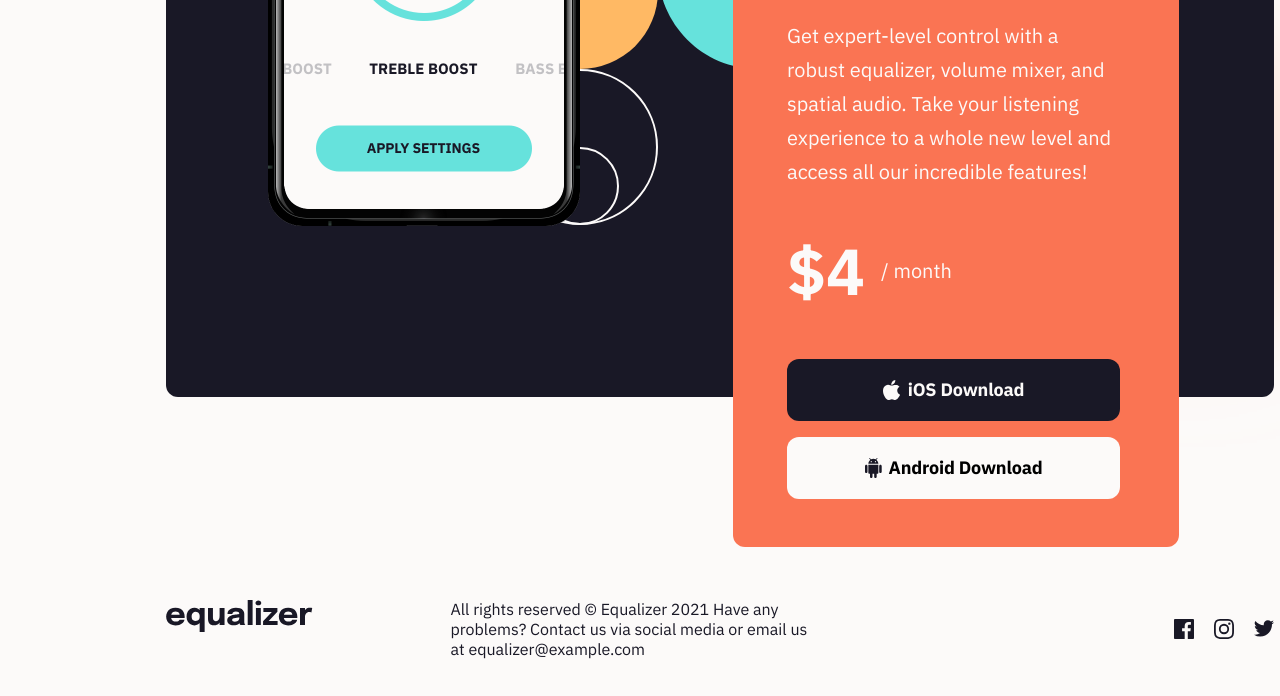
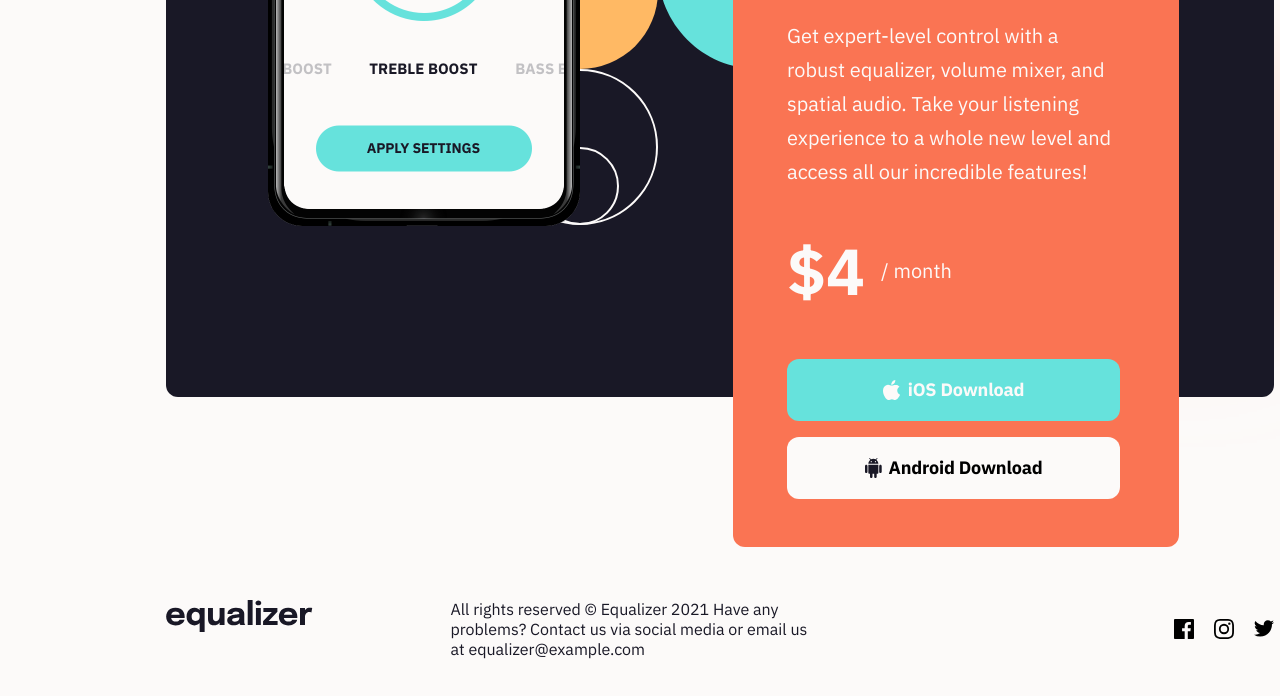
Before and after one commit to iuliancarnaru/FM-equalizer-landing-page, a plain HTML site: page index.html in a window 1280 px wide. Both pictures are taken after a click on the button "iOS Download". Shown: the part 1064-1760 px from the top of the page. Drawn offline with Linux system fonts and the light colour scheme.

Commit message:
update hover states and svg imports

```diff
--- a/index.html
+++ b/index.html
@@ -75,9 +75,27 @@
           </p>
         </div>
         <div class="footer__social">
-          <img src="./assets/icon-facebook.svg" alt="icon-facebook" />
-          <img src="./assets/icon-instagram.svg" alt="instagram-facebook" />
-          <img src="./assets/icon-twitter.svg" alt="twitter-facebook" />
+          <div class="footer__social--facebook">
+            <svg width="20" height="20" xmlns="http://www.w3.org/2000/svg">
+              <path
+                d="M18.896 0H1.104C.494 0 0 .494 0 1.104v17.793C0 19.506.494 20 1.104 20h9.58v-7.745H8.076V9.237h2.606V7.01c0-2.583 1.578-3.99 3.883-3.99 1.104 0 2.052.082 2.329.119v2.7h-1.598c-1.254 0-1.496.597-1.496 1.47v1.928h2.989l-.39 3.018h-2.6V20h5.098c.608 0 1.102-.494 1.102-1.104V1.104C20 .494 19.506 0 18.896 0Z"
+              />
+            </svg>
+          </div>
+          <div class="footer__social--instagram">
+            <svg width="20" height="20" xmlns="http://www.w3.org/2000/svg">
+              <path
+                d="M10 1.802c2.67 0 2.987.01 4.042.059 2.71.123 3.975 1.409 4.099 4.099.048 1.054.057 1.37.057 4.04 0 2.672-.01 2.988-.057 4.042-.124 2.687-1.387 3.975-4.1 4.099-1.054.048-1.37.058-4.041.058-2.67 0-2.987-.01-4.04-.058-2.718-.124-3.977-1.416-4.1-4.1-.048-1.054-.058-1.37-.058-4.041 0-2.67.01-2.986.058-4.04.124-2.69 1.387-3.977 4.1-4.1 1.054-.048 1.37-.058 4.04-.058ZM10 0C7.284 0 6.944.012 5.877.06 2.246.227.227 2.242.061 5.877.01 6.944 0 7.284 0 10s.012 3.057.06 4.123c.167 3.632 2.182 5.65 5.817 5.817 1.067.048 1.407.06 4.123.06s3.057-.012 4.123-.06c3.629-.167 5.652-2.182 5.816-5.817.05-1.066.061-1.407.061-4.123s-.012-3.056-.06-4.122C19.777 2.249 17.76.228 14.124.06 13.057.01 12.716 0 10 0Zm0 4.865a5.135 5.135 0 1 0 0 10.27 5.135 5.135 0 0 0 0-10.27Zm0 8.468a3.333 3.333 0 1 1 0-6.666 3.333 3.333 0 0 1 0 6.666Zm5.338-9.87a1.2 1.2 0 1 0 0 2.4 1.2 1.2 0 0 0 0-2.4Z"
+              />
+            </svg>
+          </div>
+          <div class="footer__social--twitter">
+            <svg width="20" height="17" xmlns="http://www.w3.org/2000/svg">
+              <path
+                d="M20 2.172a8.192 8.192 0 0 1-2.357.646 4.11 4.11 0 0 0 1.805-2.27 8.22 8.22 0 0 1-2.606.996A4.096 4.096 0 0 0 13.847.248c-2.65 0-4.596 2.472-3.998 5.037A11.648 11.648 0 0 1 1.392 1a4.109 4.109 0 0 0 1.27 5.478 4.086 4.086 0 0 1-1.858-.513c-.045 1.9 1.318 3.679 3.291 4.075a4.113 4.113 0 0 1-1.853.07 4.106 4.106 0 0 0 3.833 2.849A8.25 8.25 0 0 1 0 14.658a11.616 11.616 0 0 0 6.29 1.843c7.618 0 11.923-6.434 11.663-12.205A8.354 8.354 0 0 0 20 2.172Z"
+              />
+            </svg>
+          </div>
         </div>
       </footer>
     </main>
--- a/styles.css
+++ b/styles.css
@@ -173,10 +173,19 @@ header {
 .btn__ios {
   background-color: var(--color-dark);
   color: currentColor;
+  transition: all 0.2s;
+}
+
+.btn__ios:is(:hover, :focus) {
+  background-color: var(--color-blue);
 }
 
 .btn__android {
   background-color: var(--color-light);
+}
+
+.btn__android:is(:hover, :focus) {
+  background-color: var(--color-yellow);
 }
 
 footer {
@@ -198,3 +207,14 @@ footer {
   justify-content: end;
   gap: 2rem;
 }
+
+.footer__social {
+  transition: all 0.2s;
+}
+
+.footer__social--facebook svg:hover,
+.footer__social--instagram svg:hover,
+.footer__social--twitter svg:hover {
+  cursor: pointer;
+  fill: var(--color-orange);
+}
```
